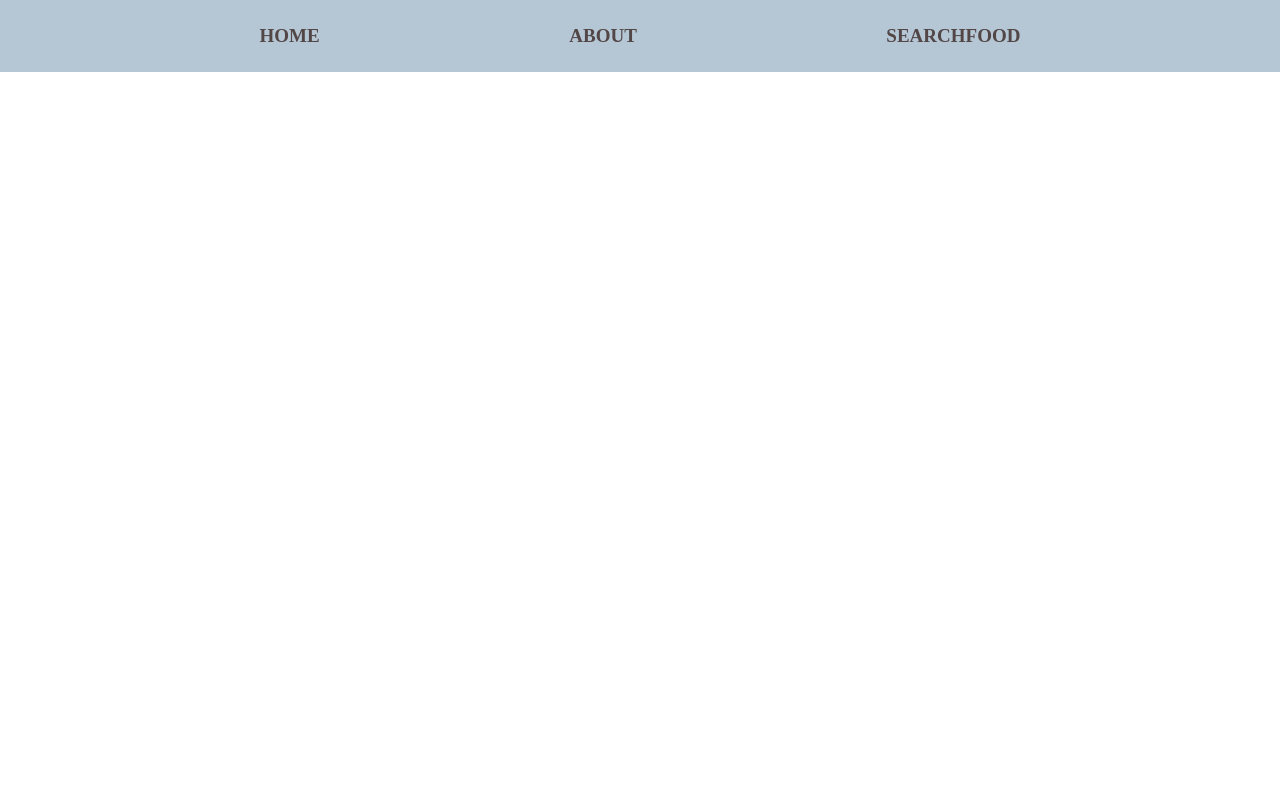
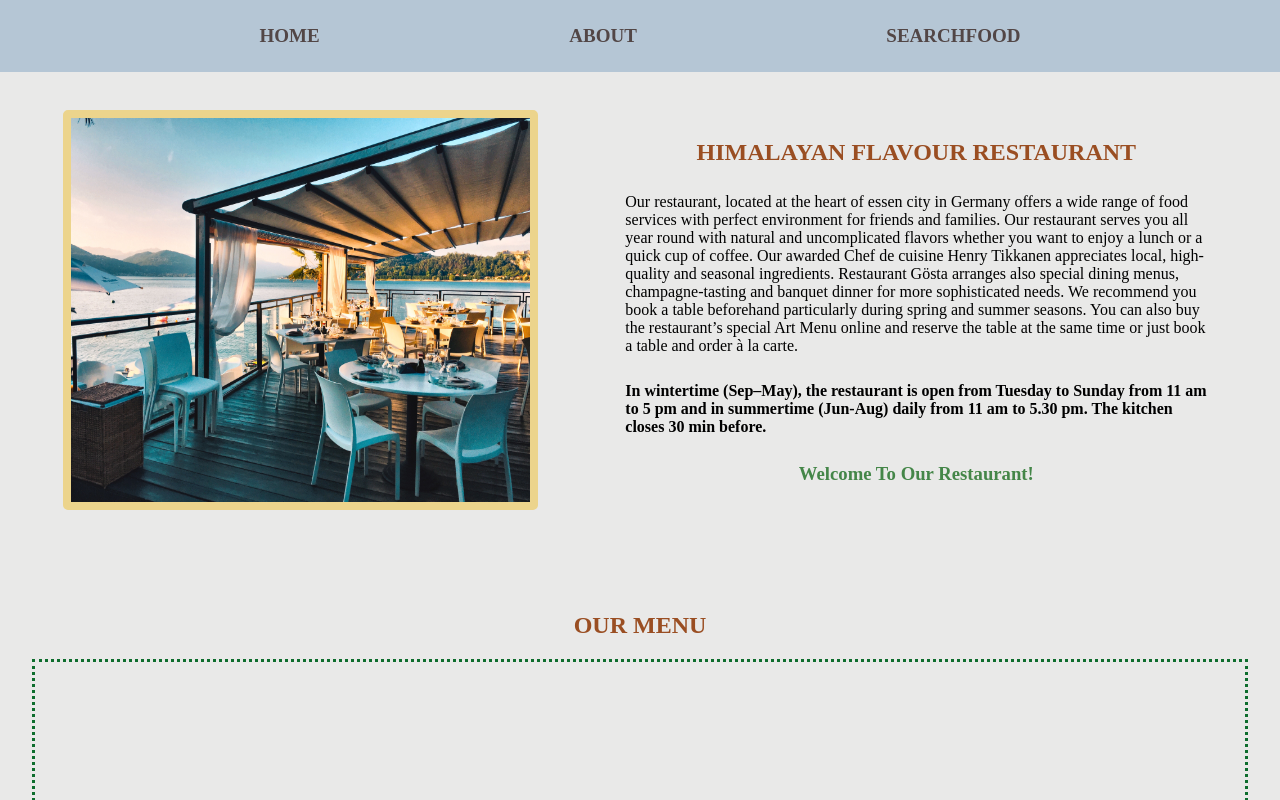
Before and after one commit to angkamilama/restaurantMenu, a React (Vite) app: page / in a window 1280 px wide. Shown: the top 800 px of the page. Built offline with nearby package versions, Linux system fonts and the light colour scheme; no server answers.

Commit message:
add index route

```diff
--- a/src/App.jsx
+++ b/src/App.jsx
@@ -15,7 +15,7 @@ import { ItemContext } from "./context/ItemContext";
 const router = createBrowserRouter(
   createRoutesFromElements(
     <Route path='/' element={<RootLayout />} >
-      <Route path='Home' element={<Home />} />
+      <Route index element={<Home />} />
       <Route path='About' element={<About />} />
       <Route path='Search' element={<SearchFood />} />
     </Route>
--- a/src/components/RootLayout.jsx
+++ b/src/components/RootLayout.jsx
@@ -6,7 +6,7 @@ function RootLayout() {
     return (
         <>
             <nav >
-                <NavLink to="/Home" className={styles.navLists}>HOME</NavLink>
+                <NavLink to='/' className={styles.navLists}>HOME</NavLink>
                 <NavLink to="/About" className={styles.navLists}>ABOUT</NavLink>
                 <NavLink to="/Search" className={styles.navLists}>SEARCHFOOD</NavLink>
             </nav>
```
